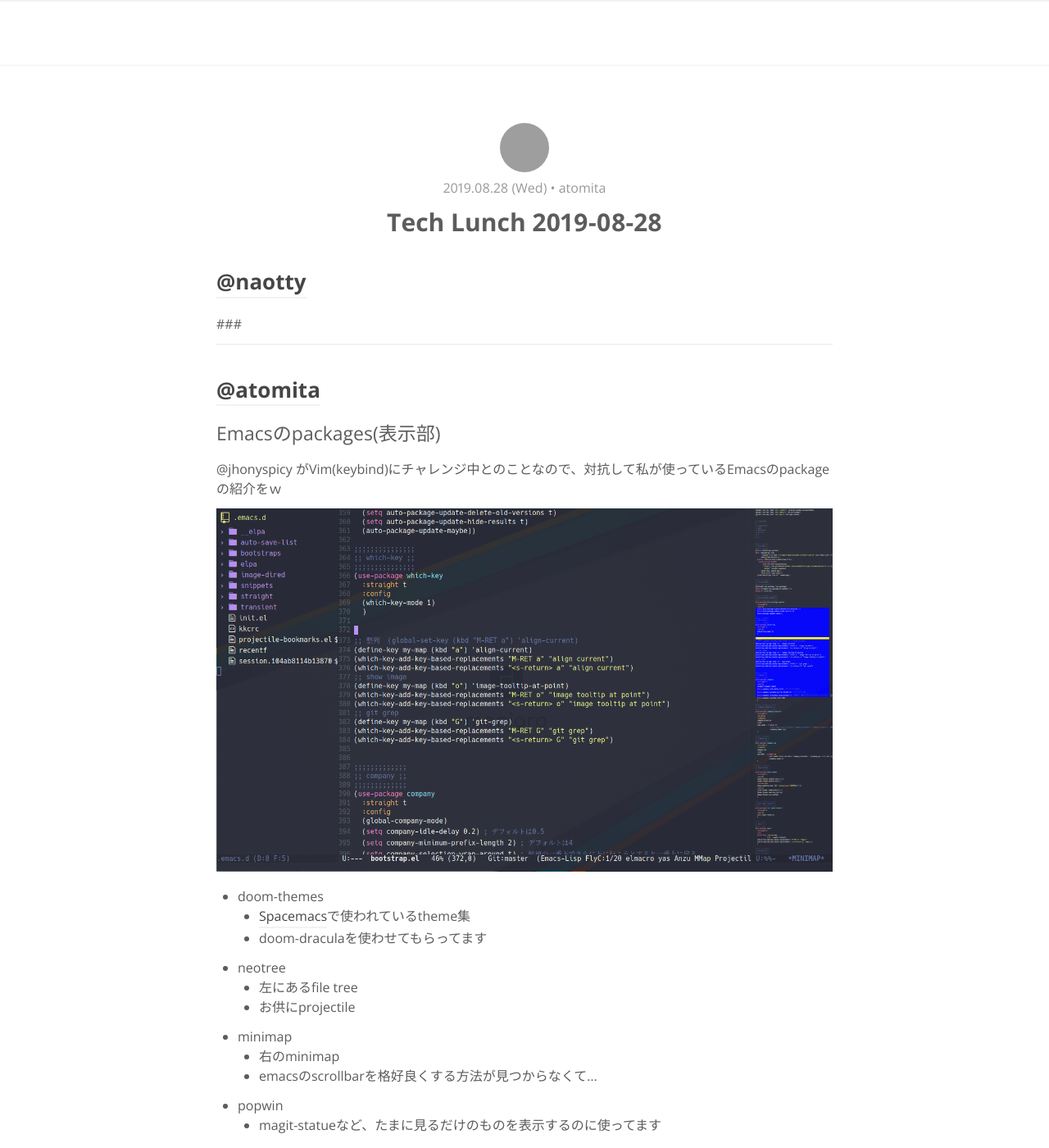
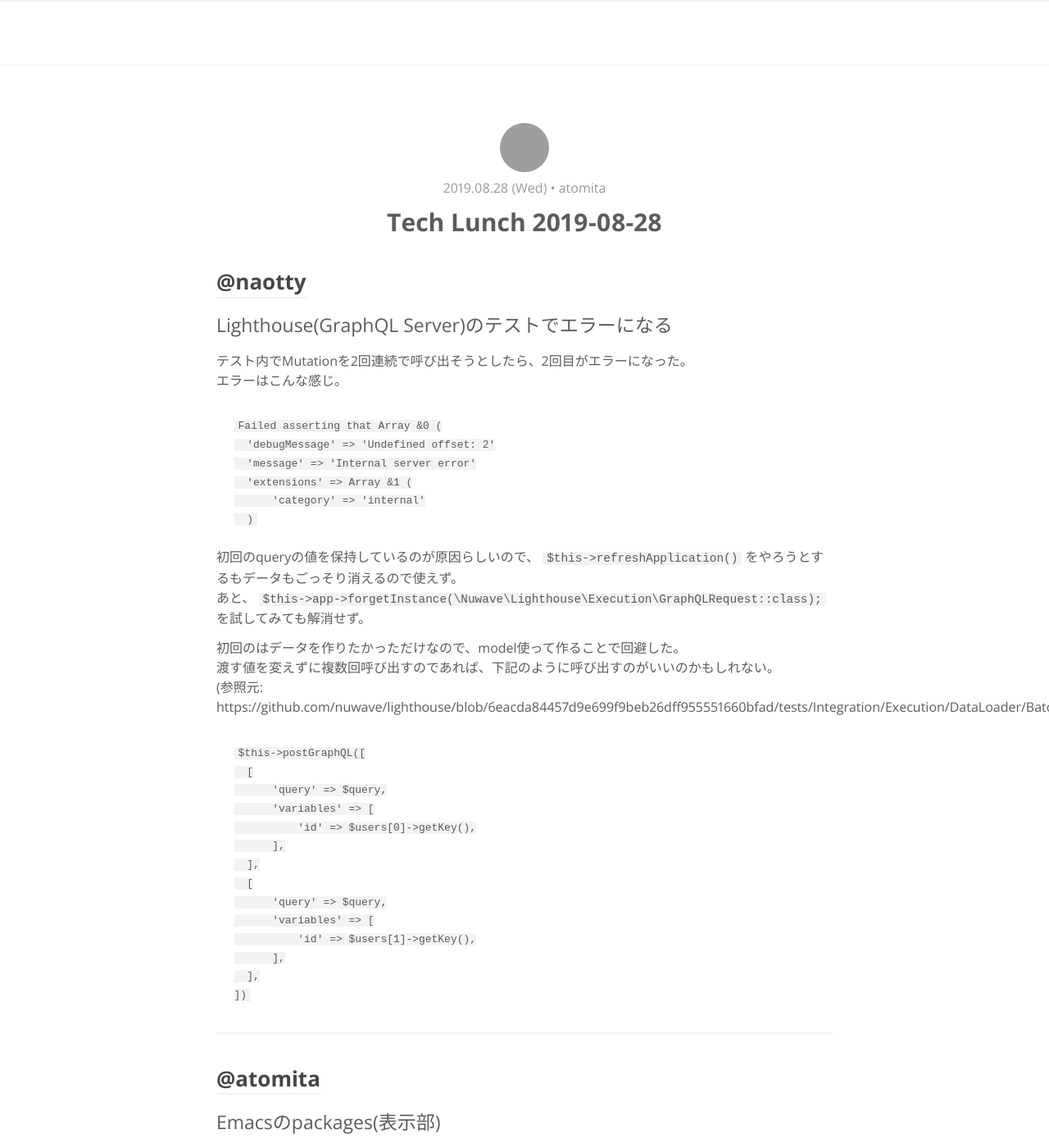
Before and after one commit to RyukyuInteractive/tech.ryukyu-i.co.jp, a Jekyll site: the page built from _posts/2019-08-28-tech-lunch.md, in a window 1280 px wide and 1400 px high. Shown: the whole window at 82% size. Built offline with Jekyll 4.4.1, drawn with Linux system fonts in a browser that asks for light colours; a script that is not in the unit is left out; comment, search, counter and statistics services are not loaded; grey boxes are pictures that could not be loaded.

Commit message:
Update 2019-08-28-tech-lunch.md

````diff
--- a/_posts/2019-08-28-tech-lunch.md
+++ b/_posts/2019-08-28-tech-lunch.md
@@ -9,8 +9,42 @@ typora-root-url: ..
 
 ## [@naotty](https://github.com/naotty)
 
-###
+### Lighthouse(GraphQL Server)のテストでエラーになる
+テスト内でMutationを2回連続で呼び出そうとしたら、2回目がエラーになった。
+エラーはこんな感じ。
 
+```PHP
+Failed asserting that Array &0 (
+  'debugMessage' => 'Undefined offset: 2'
+  'message' => 'Internal server error'
+  'extensions' => Array &1 (
+      'category' => 'internal'
+  )
+```
+
+初回のqueryの値を保持しているのが原因らしいので、 `$this->refreshApplication()` をやろうとするもデータもごっそり消えるので使えず。
+あと、 `$this->app->forgetInstance(\Nuwave\Lighthouse\Execution\GraphQLRequest::class);` を試してみても解消せず。
+
+初回のはデータを作りたかっただけなので、model使って作ることで回避した。
+渡す値を変えずに複数回呼び出すのであれば、下記のように呼び出すのがいいのかもしれない。
+(参照元: https://github.com/nuwave/lighthouse/blob/6eacda84457d9e699f9beb26dff955551660bfad/tests/Integration/Execution/DataLoader/BatchLoaderTest.php#L50)
+
+```PHP
+$this->postGraphQL([
+  [
+      'query' => $query,
+      'variables' => [
+          'id' => $users[0]->getKey(),
+      ],
+  ],
+  [
+      'query' => $query,
+      'variables' => [
+          'id' => $users[1]->getKey(),
+      ],
+  ],
+])
+```
 
 ----
 
````
